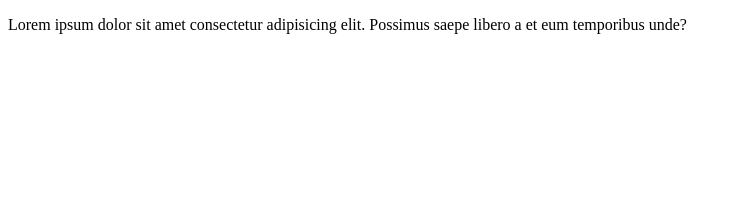
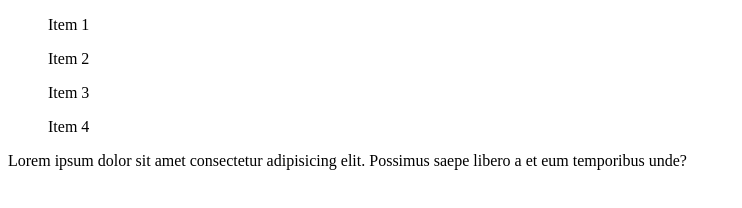
Before and after one commit to Santymango/TestconVsc, a plain HTML site: page index.html in a window 1280 px wide. Shown: the whole page, without its empty margins (0-742 px from the left). Drawn offline with Linux system fonts and the light colour scheme.

Commit message:
cambio de lista

```diff
--- a/index.html
+++ b/index.html
@@ -6,6 +6,14 @@
     <title>ejemplo para Git</title>
 </head>
 <body>
+    <header>
+        <nav>
+            <ul>Item 1</ul>
+            <ul>Item 2</ul>
+            <ul>Item 3</ul>
+            <ul>Item 4</ul>
+        </nav>
+    </header>
     <div class="container">
         <p>Lorem ipsum dolor sit amet consectetur adipisicing elit. Possimus saepe libero a et eum temporibus unde?</p>
 
```
